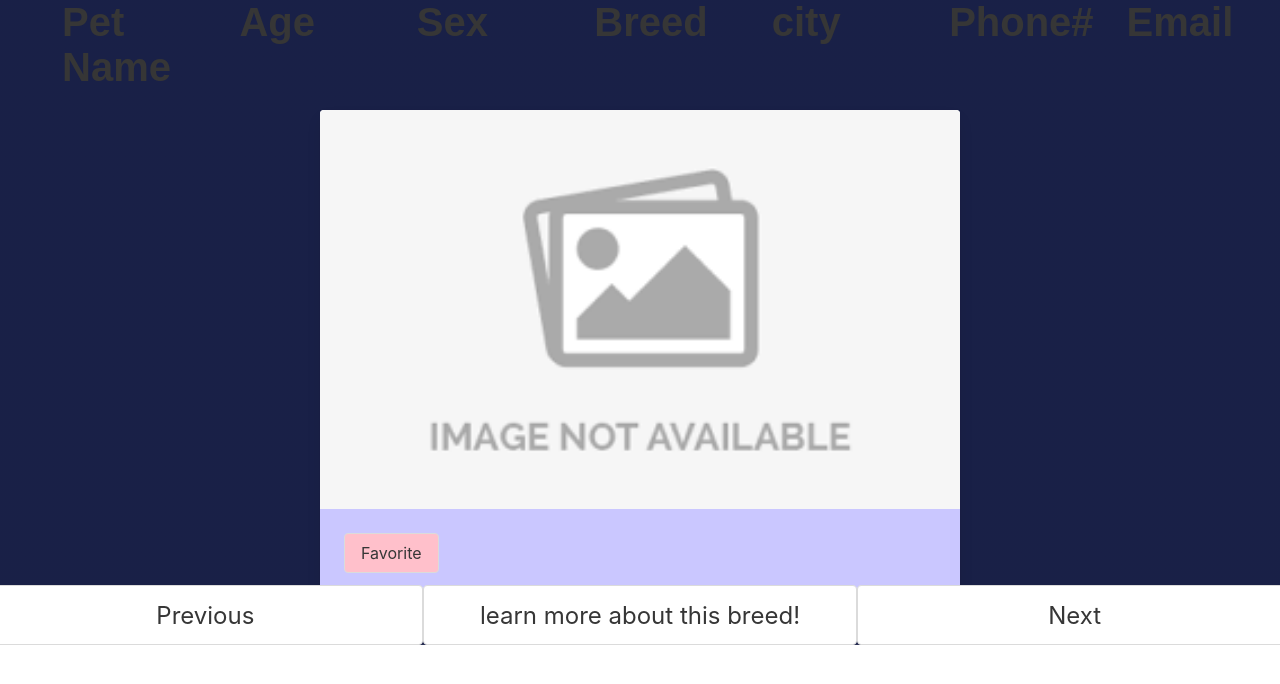
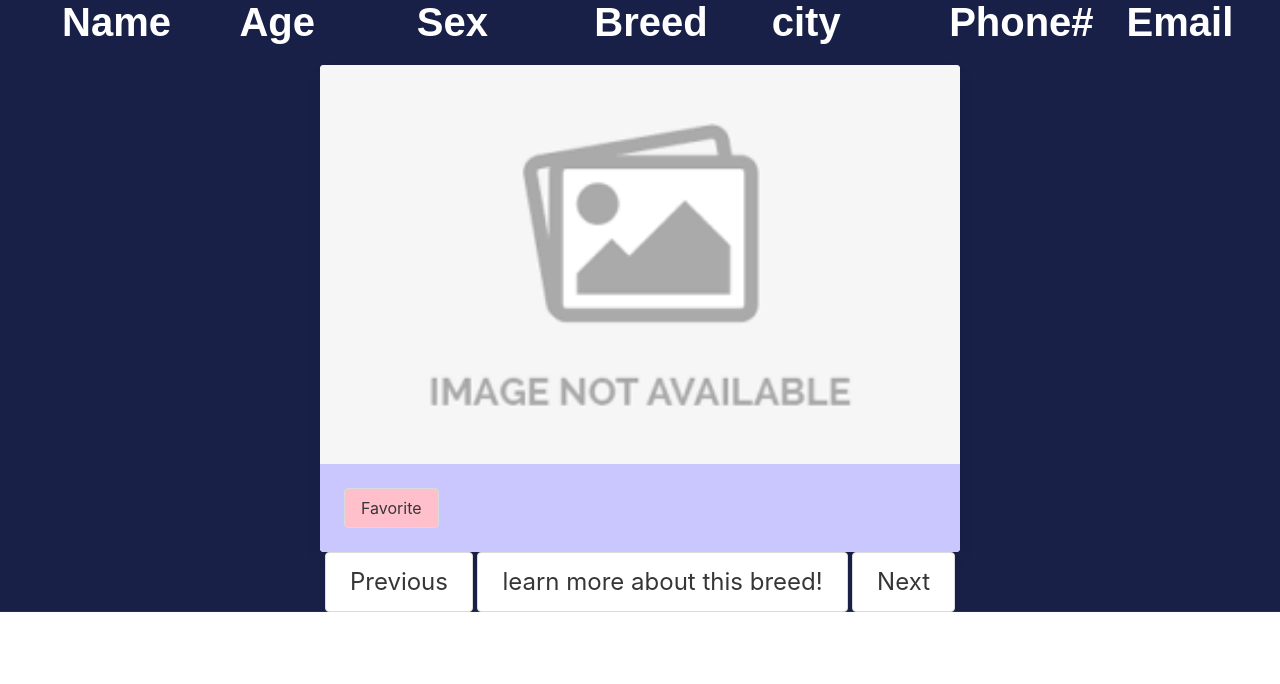
Before and after one commit to molyneauxk93/PawsPlus, a plain HTML site: page petinfo.html in a window 1280 px wide. Drawn offline with nearby package versions, Linux system fonts and the light colour scheme.

Commit message:
fixed buttons and headers

```diff
--- a/Develop/styles.css
+++ b/Develop/styles.css
@@ -85,16 +85,13 @@
 
 }
 
+
 #description{
     background: #cac7ff;
 }
 
 #favorit-btn{
-    background-color: pink;
-}
-
-h1{
-    color: #cac7ff;
+  background-color: pink;
 }
 
 .card {
@@ -105,5 +102,8 @@ h1{
 }
 
 .button-control{
+    display: flex;
+    flex: row;
+    justify-content: center;
 
 }
--- a/petinfo.html
+++ b/petinfo.html
@@ -14,31 +14,31 @@
   <section class="pet-info">
     <div id="pet-info" class="content is-medium columns is-7 is-desktop">
         <div class="column">
-            <h1>Pet Name</h1>
+            <h1 class="has-text-white">Name</h1>
             <p id="pet-name"></p>
           </div>
           <div class="column">
-            <h1>Age</h1>
+            <h1 class="has-text-white">Age</h1>
             <p id="pet-age"></p>
           </div>
           <div class="column">
-            <h1>Sex</h1>
+            <h1 class="has-text-white">Sex</h1>
             <p id="pet-sex"></p>
           </div>
           <div class="column">
-            <h1>Breed</h1>
+            <h1 class="has-text-white">Breed</h1>
             <p id="pet-breed"></p>
           </div>
           <div class="column">
-            <h1>city</h1>
+            <h1 class="has-text-white">city</h1>
             <p id="pet-city"></p>
           </div>
           <div class="column">
-            <h1>Phone#</h1>
+            <h1 class="has-text-white">Phone#</h1>
             <p id="pet-phone"></p>
           </div>
           <div class="column">
-            <h1>Email</h1>
+            <h1 class="has-text-white">Email</h1>
             <p id="pet-email"></p>
           </div>
     </div>
@@ -62,14 +62,14 @@
 </section>
 
 <section class="button-control">
-  <div class="columns">
-    <button id="prev-btn" class="button is-large is-responsive column is-one-third">
+  <div class="">
+    <button id="prev-btn" class="button is-large is-responsive ">
       Previous
     </button>
-    <button id="wiki-btn" class="button is-large is-responsive column is-one-third">
+    <button id="wiki-btn" class="button is-large is-responsive">
       learn more about this breed!
     </button>
-    <button id="next-btn" class="button is-large is-responsive column is-one-third">
+    <button id="next-btn" class="button is-large is-responsive ">
       Next
     </button>
   </div>
```
